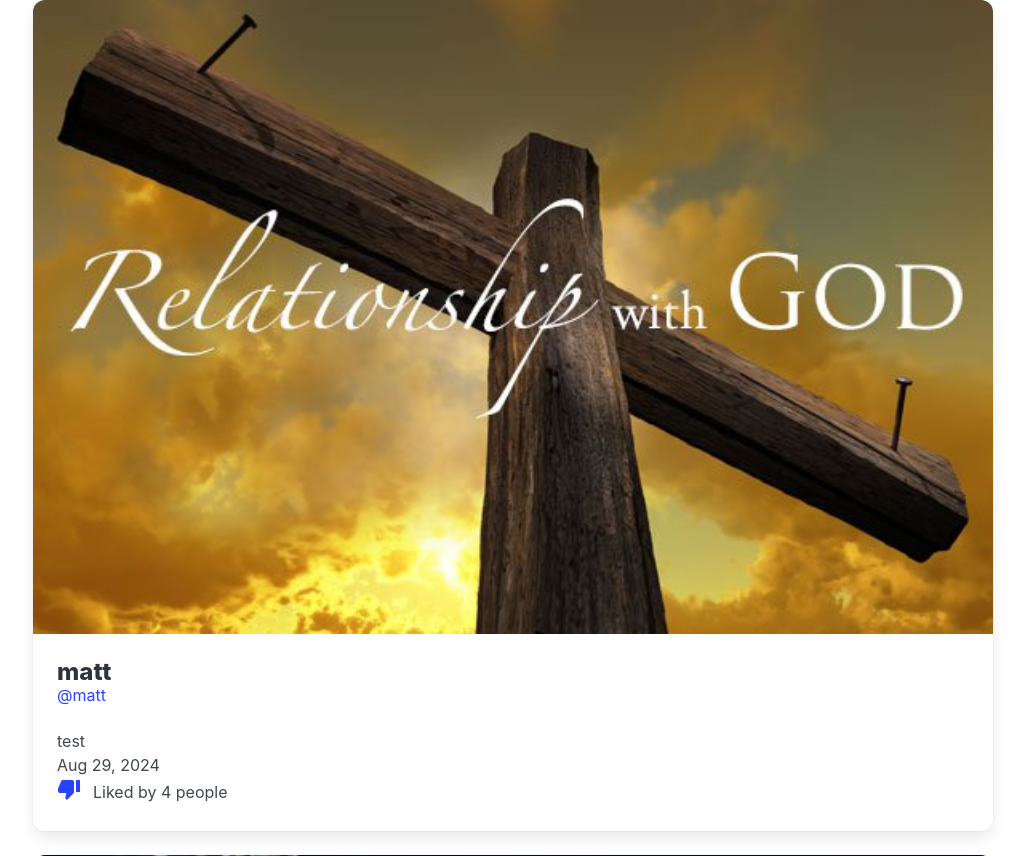
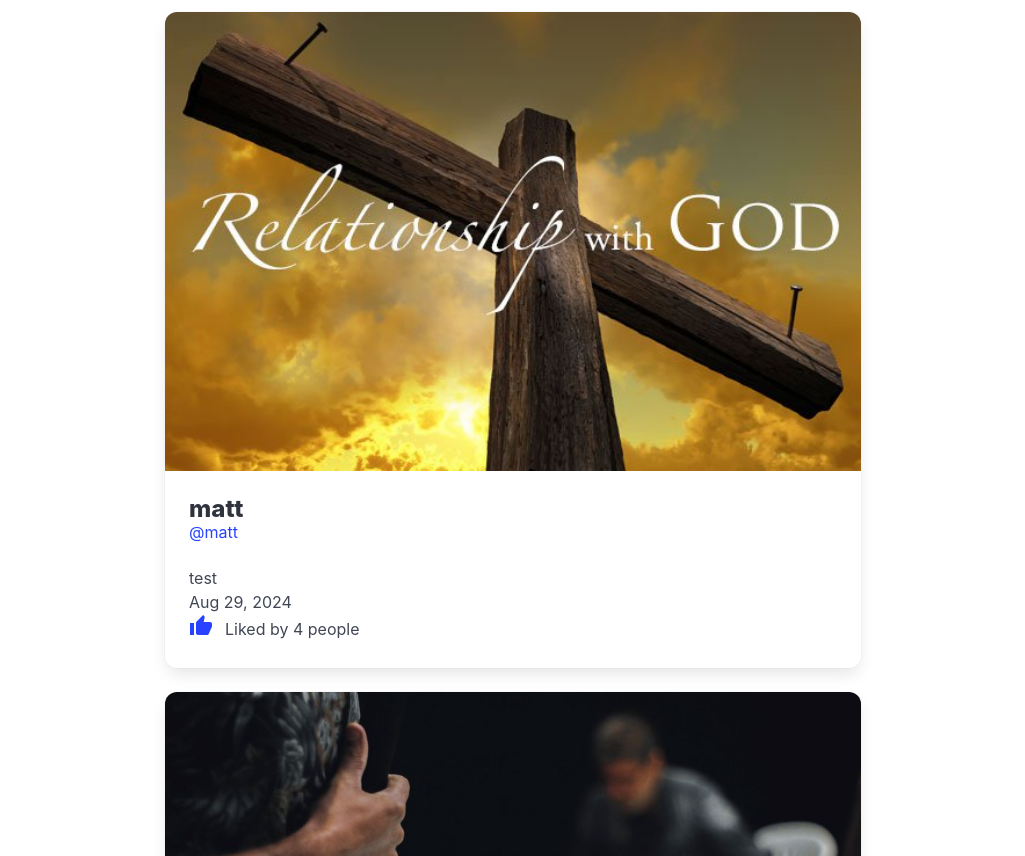
Before and after one commit to OfomiMatthew/LinkUp, a Django app: template LinkUp/templates/LinkUp/home.html in a window 1280 px wide. Shown: the part 56-912 px from the top of the page, without its empty margins (127-1152 px from the left). Run offline with Django 5.2, Linux system fonts and the light colour scheme; the template is opened without the code that fills it: values that come from a table or form of the project are taken from there, others are empty; data comes from the database, SQL or seed files in the repository; both versions use the stored data as it was after the commit.

Commit message:
update layout

```diff
--- a/LinkUp/templates/LinkUp/home.html
+++ b/LinkUp/templates/LinkUp/home.html
@@ -5,8 +5,8 @@ Home | LinkUp
 {% endblock title %}
 
 {% block content %}
-<div class="container is-max-desktop">
-  <div class="feed-container">
+<div class="container is-max-desktop columns is-centered">
+  <div class="feed-container column is-three-quarters">
     {% for post in posts %}
       <div class="card">
         <div class="card-image">
@@ -34,12 +34,11 @@ Home | LinkUp
               <div class="level-left">
                 <a href="{% url 'like-post' post.id %}">
 
-                  {% if post.no_of_likes %}
-                  <i class="material-icons">thumb_down</i>
-                  {% else %}
 
                   <i class="material-icons">thumb_up</i>
-                  {% endif %}
+
+
+
                 </a>
                 <p class="subtitle is-6">
                   {% if post.no_of_likes == 0 %}
--- a/templates/base.html
+++ b/templates/base.html
@@ -6,6 +6,7 @@
   <title>{% block title %}{% endblock title %}</title>
   <link rel="stylesheet" href="https://cdn.jsdelivr.net/npm/bulma@1.0.2/css/bulma.min.css">
   <link href="https://fonts.googleapis.com/icon?family=Material+Icons" rel="stylesheet">
+
 </head>
 <body>
   <nav class="navbar" role="navigation" aria-label="main navigation">
```
Also changed, not shown: LinkUp/templates/LinkUp/edit_profile.html (+20 -0 lines), db.sqlite3, media/profile_images/s7.jpeg (added).
